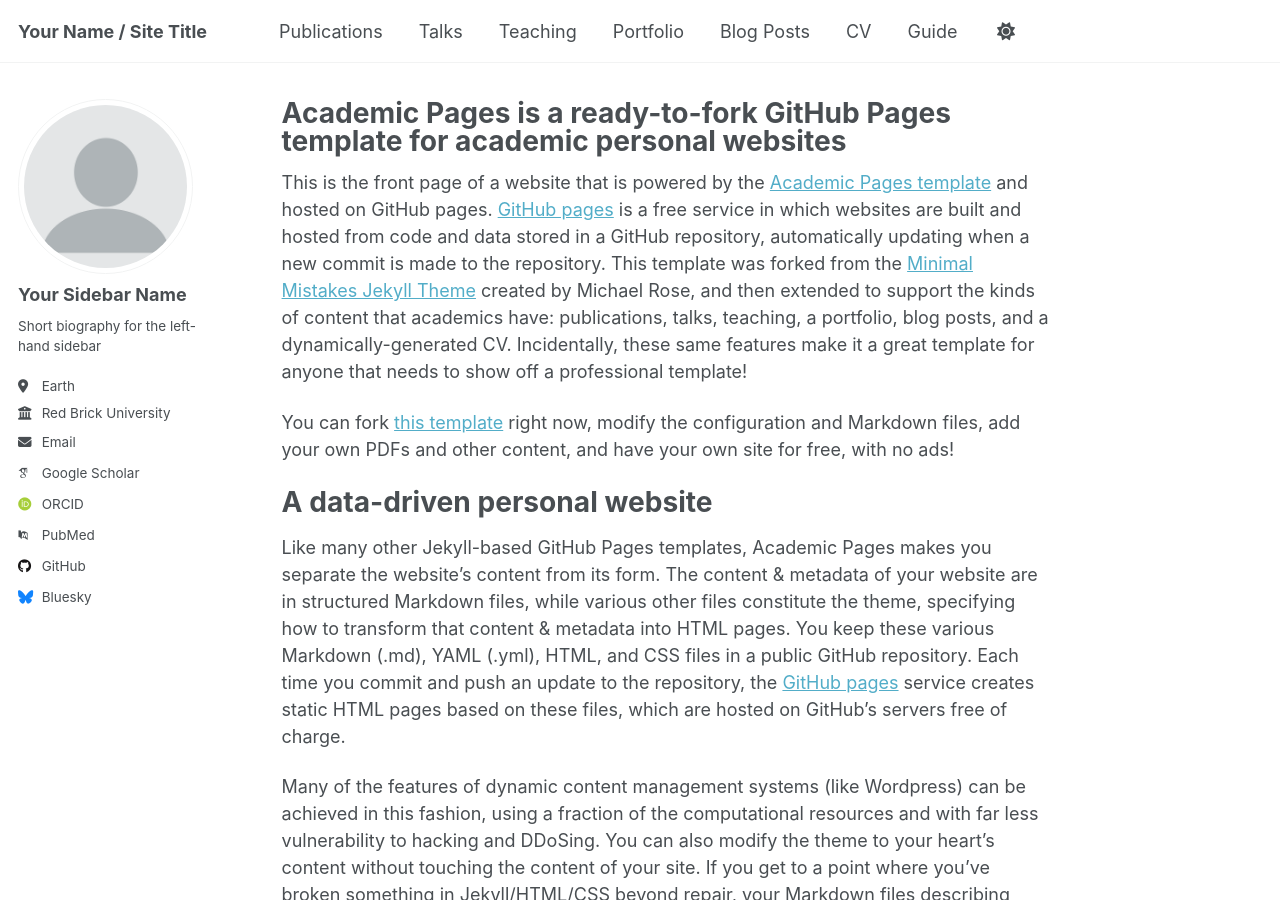
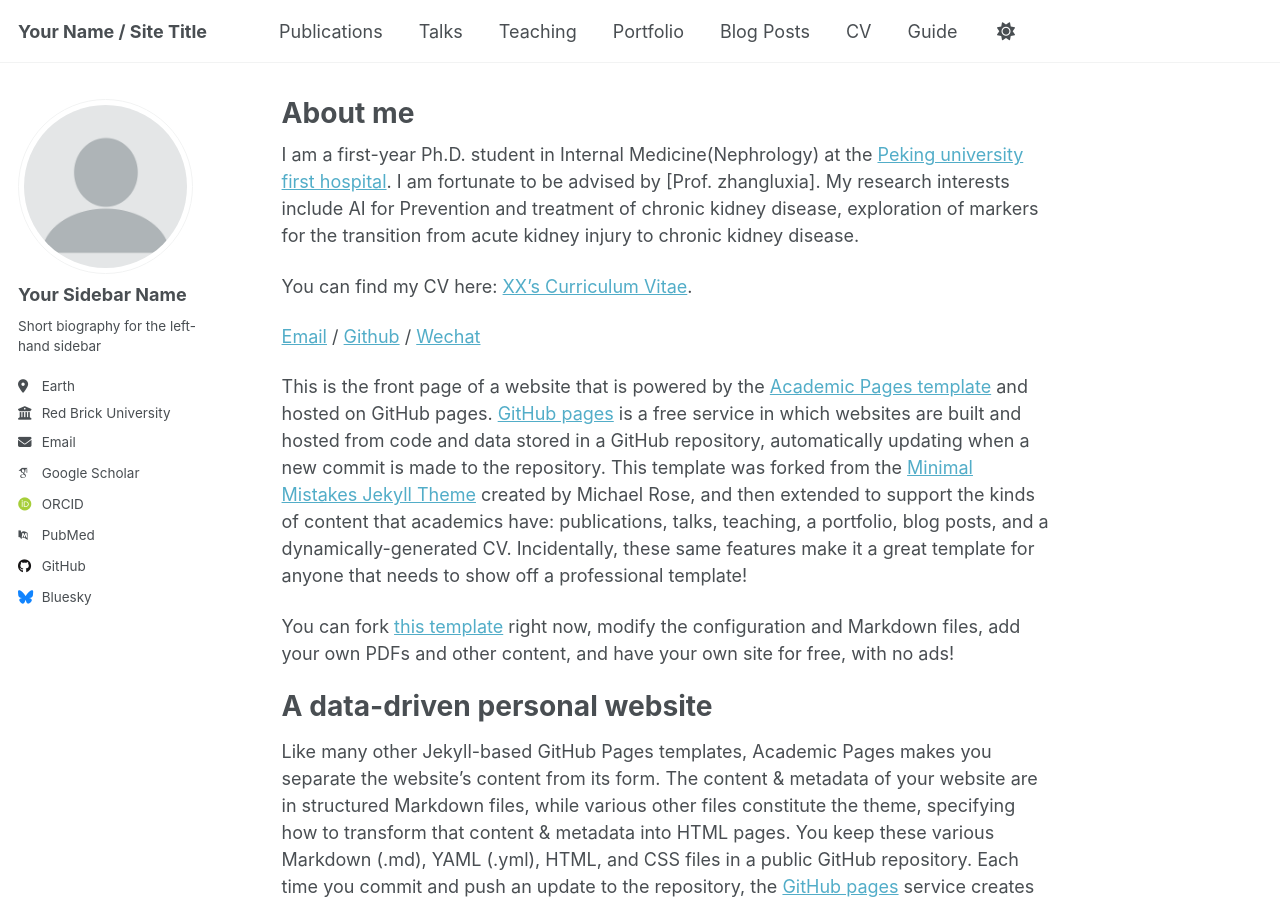
Before and after one commit to GuoZJ277/GuoZJ277.github.io, a Jekyll site: the page built from _pages/about.md, in a window 1280 px wide and 900 px high. Built offline with Jekyll 4.4.1, drawn with Linux system fonts in a browser that asks for light colours; some web fonts are replaced; a script that is not in the unit is left out.

Commit message:
Revise about page with personal details and title change
Updated the title and added personal information including research interests and contact details.

```diff
--- a/_pages/about.md
+++ b/_pages/about.md
@@ -1,11 +1,17 @@
 ---
 permalink: /
-title: "Academic Pages is a ready-to-fork GitHub Pages template for academic personal websites"
+title: "About me"
 author_profile: true
 redirect_from:
   - /about/
   - /about.html
 ---
+
+I am a first-year Ph.D. student in Internal Medicine(Nephrology) at the [Peking university first hospital](https://www.pkufh.com/). I am fortunate to be advised by [Prof. zhangluxia]. My research interests include AI for Prevention and treatment of chronic kidney disease, exploration of markers for the transition from acute kidney injury to chronic kidney disease.
+
+You can find my CV here: [XX's Curriculum Vitae](../assets/Curriculum_Vitae.pdf).
+
+[Email](mailto:xxx@stu.pku.edu.cn) / [Github](https://github.com/xxx) / [Wechat](../images/wechat.jpg)
 
 This is the front page of a website that is powered by the [Academic Pages template](https://github.com/academicpages/academicpages.github.io) and hosted on GitHub pages. [GitHub pages](https://pages.github.com) is a free service in which websites are built and hosted from code and data stored in a GitHub repository, automatically updating when a new commit is made to the repository. This template was forked from the [Minimal Mistakes Jekyll Theme](https://mmistakes.github.io/minimal-mistakes/) created by Michael Rose, and then extended to support the kinds of content that academics have: publications, talks, teaching, a portfolio, blog posts, and a dynamically-generated CV. Incidentally, these same features make it a great template for anyone that needs to show off a professional template!
 
```
